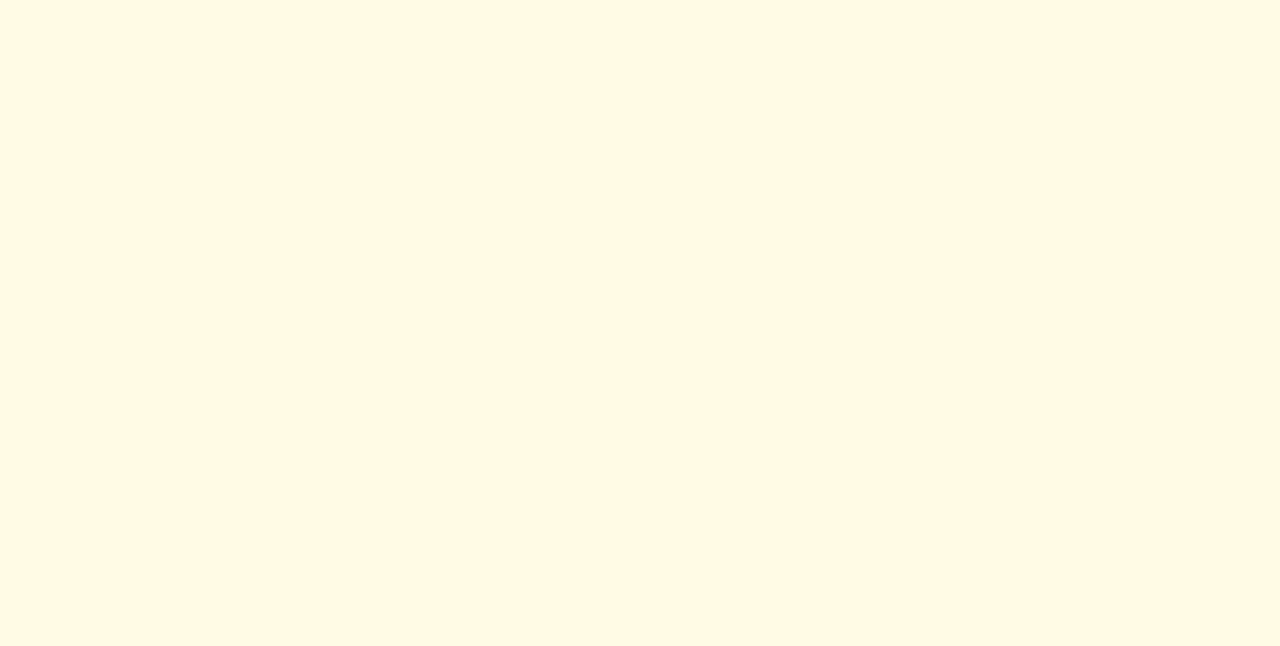
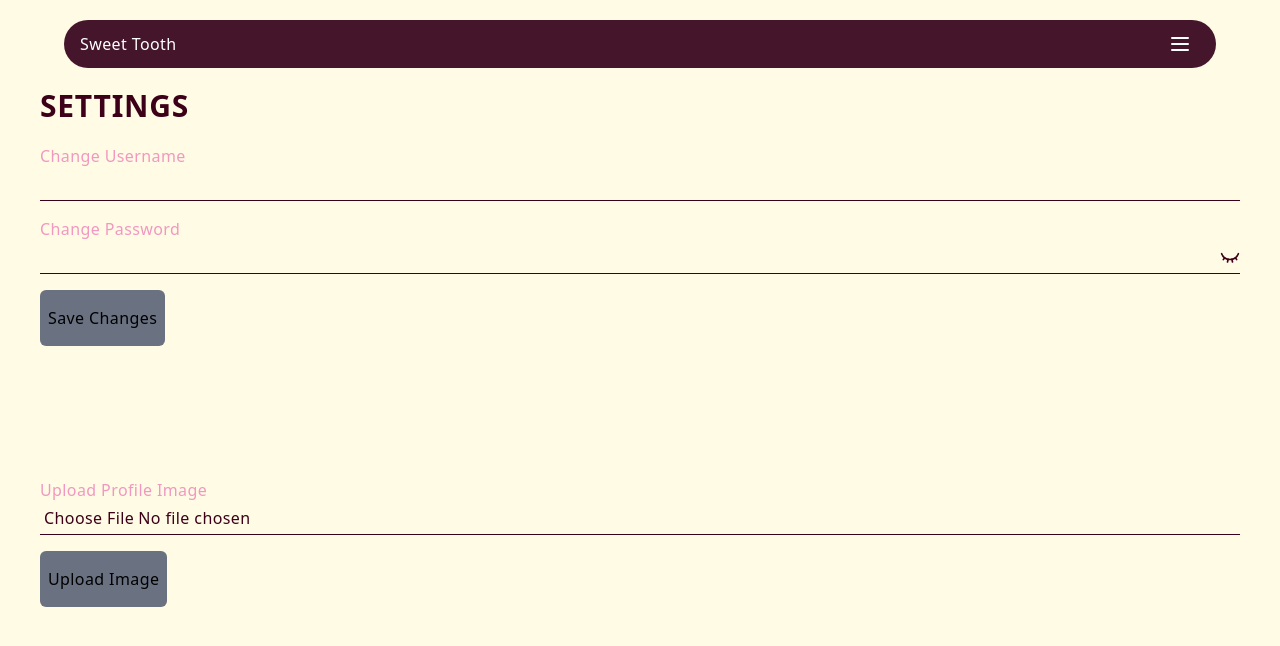
Before and after one commit to corb0140/ice_cream_ecommerce, a React (Vite) app in the folder client/: page /settings in a window 1280 px wide. Before the commit this address had no page. Shown: the top 646 px of the page. Built offline with nearby package versions, Linux system fonts and the light colour scheme.

Commit message:
images successully added to website through google buckets

```diff
--- a/client/src/components/FormComponent.jsx
+++ b/client/src/components/FormComponent.jsx
@@ -6,7 +6,24 @@ function FormInputs({
   showIcon = false,
   value = "",
   setValue = () => {},
+  accept = "",
+  onFileChange = null,
+  isRequired = true,
 }) {
+  const handleInputChange = (e) => {
+    if (type === "file") {
+      const files = e.target.files;
+      setValue(files[0]);
+
+      // trigger optional file preview function
+      if (onFileChange && typeof onFileChange === "function") {
+        onFileChange(e);
+      }
+    } else {
+      setValue(e.target.value);
+    }
+  };
+
   return (
     <div className="flex flex-col">
       <label htmlFor={name} className="text-wewak">
@@ -18,11 +35,10 @@ function FormInputs({
           type={type}
           name={name}
           className="outline-none p-1 flex-1"
-          value={value}
-          onChange={(e) => {
-            setValue(e.target.value);
-          }}
-          required
+          accept={accept}
+          value={type === "file" ? undefined : value}
+          onChange={handleInputChange}
+          required={isRequired}
         />
 
         {showIcon && (
--- a/client/src/components/NavModal.jsx
+++ b/client/src/components/NavModal.jsx
@@ -4,30 +4,41 @@ import { Link } from "react-router-dom";
 import { motion } from "motion/react";
 import { useLogoutMutation } from "../lib/state/apiSlice";
 // import { useUploadImageMutation } from "../lib/state/apiSlice";
+import { useGetUserImageQuery } from "../lib/state/apiSlice";
 import { useDispatch } from "react-redux";
 import { clearCredentials } from "@/lib/state/authSlice";
+import { useEffect, useState } from "react";
 
 // Links
 const links = [
   { name: "Home", path: "/" },
   { name: "About", path: "/about" },
-  { name: "Services", path: "/services" },
+  { name: "Settings", path: "/settings" },
   { name: "Contact Us", path: "/contact" },
 ];
 
 function NavModal({ close, user }) {
   console.log("user:", user);
+
   const dispatch = useDispatch();
+  const [image, setImage] = useState(null); // State to hold the user image
 
   const [logout] = useLogoutMutation();
-  // const [uploadImage] = useUploadImageMutation();
+  const { data: userImage, isSuccess } = useGetUserImageQuery(undefined, {
+    skip: !user,
+  });
+
+  useEffect(() => {
+    if (isSuccess) {
+      setImage(userImage?.imageUrl || null);
+    }
+  }, [isSuccess, userImage]);
 
   const handleLogout = async () => {
     try {
       await logout().unwrap(); // Call the logout mutation
 
       dispatch(clearCredentials()); // Clear user credentials in Redux store
-
       close();
     } catch (error) {
       console.error("Logout failed:", error);
@@ -74,7 +85,14 @@ function NavModal({ close, user }) {
 
         {/* PROFILE, FAVORITES & CART */}
         <div className="w-full flex flex-col p-2 gap-5 items-center justify-center">
-          <div className="h-25 w-25 rounded-full border border-wewak"></div>
+          <div className="h-25 w-25 rounded-full">
+            <img
+              src={image || "https://placehold.co/600x400"}
+              alt="User"
+              className="h-full w-full object-cover rounded-full"
+            />
+          </div>
+
           <h1 className="w-full text-xl break-words px-2 text-wewak text-center">
             {user?.username || "Guest"}
           </h1>
--- a/client/src/pages/LoginPage.jsx
+++ b/client/src/pages/LoginPage.jsx
@@ -91,6 +91,7 @@ function LoginPage() {
             type="email"
             value={formData.email}
             setValue={(value) => setFormData({ ...formData, email: value })}
+            isRequired={true}
           />
 
           <FormInputs
@@ -99,6 +100,7 @@ function LoginPage() {
             showIcon={() => setShowPassword(!showPassword)}
             value={formData.password}
             setValue={(value) => setFormData({ ...formData, password: value })}
+            isRequired={true}
           />
 
           <button
--- /dev/null
+++ b/client/src/pages/SettingsPage.jsx
@@ -0,0 +1,133 @@
+import { useState } from "react";
+import FormInputs from "@/components/FormComponent";
+import { useSelector } from "react-redux";
+import { selectCurrentUser } from "@/lib/state/authSlice";
+import { useUploadImageMutation } from "@/lib/state/apiSlice";
+
+function SettingsPage() {
+  const [formData, setFormData] = useState({
+    username: "",
+    password: "",
+    profileImage: null,
+  });
+
+  const currentUser = useSelector(selectCurrentUser);
+  const [uploadImage] = useUploadImageMutation();
+
+  const [preview, setPreview] = useState(null);
+  const [image, setImage] = useState(null);
+
+  const handleChange = (e) => {
+    const selected = e.target.files[0];
+    if (selected) {
+      setImage(selected);
+      setPreview(URL.createObjectURL(selected));
+    }
+  };
+
+  const handleUploadImage = async (file) => {
+    try {
+      const formData = new FormData();
+      formData.append("image", file);
+
+      const response = await uploadImage(formData).unwrap(); // Call the uploadImage mutation
+      console.log("Image uploaded successfully:", response);
+    } catch (error) {
+      console.error("Image upload failed:", error);
+    }
+  };
+
+  const handleFormSubmit = (e) => {
+    e.preventDefault();
+
+    // Handle form submission logic here
+    console.log("Form submitted with data:", formData);
+
+    // Reset form data after submission
+    setFormData({
+      username: "",
+      password: "",
+      profileImage: null,
+    });
+  };
+
+  return (
+    <div className="h-screen overflow-hidden px-10 py-2">
+      <div className="relative top-[80px] h-[calc(100%-80px)] flex flex-col gap-5">
+        <h2 className="uppercase text-3xl ">Settings</h2>
+
+        <form
+          action=""
+          onSubmit={handleFormSubmit}
+          className="rounded-lg flex-1 flex flex-col gap-4"
+        >
+          <FormInputs
+            name="Change Username"
+            type="text"
+            value={formData.username}
+            setValue={(value) => setFormData({ ...formData, username: value })}
+            isRequired={false}
+          />
+
+          <FormInputs
+            name="Change Password"
+            type="password"
+            value={formData.password}
+            setValue={(value) => setFormData({ ...formData, password: value })}
+            showIcon={true}
+            isRequired={false}
+          />
+
+          <button type="submit" className="flex" disabled={!currentUser}>
+            <span
+              className={`${
+                currentUser
+                  ? "bg-toledo text-candle-light  hover:bg-wewak hover:text-livid-brown transition-colors duration-300"
+                  : "bg-gray-500 text-black"
+              } py-4 px-2 rounded-md`}
+            >
+              Save Changes
+            </span>
+          </button>
+        </form>
+
+        <div className="flex flex-col gap-4 flex-1">
+          <FormInputs
+            name="Upload Profile Image"
+            type="file"
+            value={formData.profileImage}
+            accept="image/*"
+            setValue={(value) => {
+              setFormData({ ...formData, profileImage: value });
+            }}
+            onFileChange={handleChange}
+          />
+
+          {preview && (
+            <div className="h-25 w-25 rounded-full overflow-hidden ">
+              <img
+                src={preview}
+                alt="Preview"
+                className="h-full w-full object-cover rounded-full"
+              />
+            </div>
+          )}
+
+          <button
+            onClick={() => handleUploadImage(image)}
+            disabled={!currentUser}
+            className={`flex w-fit ${
+              currentUser
+                ? "bg-toledo text-candle-light  hover:bg-wewak hover:text-livid-brown transition-colors duration-300"
+                : "bg-gray-500 text-black"
+            } py-4 px-2 rounded-md`}
+          >
+            Upload Image
+          </button>
+        </div>
+      </div>
+    </div>
+  );
+}
+
+export default SettingsPage;
--- a/client/src/pages/SignupPage.jsx
+++ b/client/src/pages/SignupPage.jsx
@@ -97,12 +97,15 @@ function LoginPage() {
             type="text"
             value={formData.name}
             setValue={(value) => setFormData({ ...formData, name: value })}
+            isRequired={true}
           />
+
           <FormInputs
             name="Email"
             type="email"
             value={formData.email}
             setValue={(value) => setFormData({ ...formData, email: value })}
+            isRequired={true}
           />
 
           <FormInputs
@@ -121,6 +124,7 @@ function LoginPage() {
             setValue={(value) =>
               setFormData({ ...formData, confirmPassword: value })
             }
+            isRequired={true}
           />
 
           <div className="flex flex-col gap-5">
--- a/client/src/router/routes.jsx
+++ b/client/src/router/routes.jsx
@@ -8,6 +8,7 @@ import ProductsPage from "@/pages/ProductsPage";
 
 import AdminRoute from "./admin-route";
 import Dashboard from "@/pages/Dashboard";
+import SettingsPage from "@/pages/SettingsPage";
 
 function AppRouter() {
   // Admin Only Routes
@@ -17,6 +18,7 @@ function AppRouter() {
     { path: "/login", element: <LoginPage /> },
     { path: "/signup", element: <SignupPage /> },
     { path: "/products", element: <ProductsPage /> },
+    { path: "/settings", element: <SettingsPage /> }, // Placeholder for SettingsPage
   ];
 
   return (
```
Also changed, not shown: client/src/lib/state/apiSlice.js, 2 other files (tests, documents, lock files or other folders).
